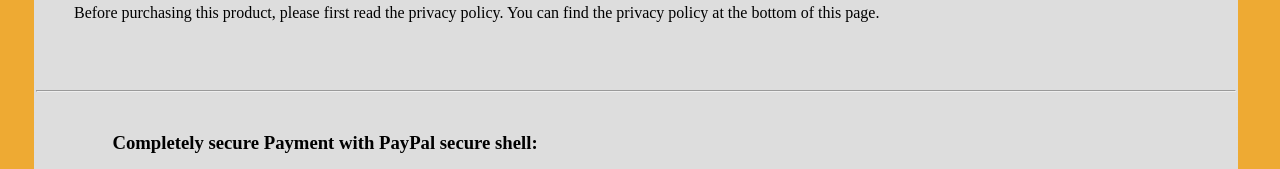
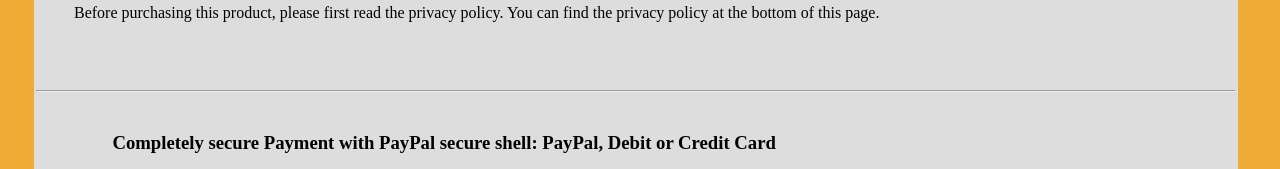
Before and after one commit to EnjoyRelationship/EnjoyRelationship.github.io, a plain HTML site: page index.html in a window 1280 px wide. Shown: the part 2028-2197 px from the top of the page. Drawn offline with Linux system fonts and the light colour scheme.

Commit message:
Update index.html

```diff
--- a/index.html
+++ b/index.html
@@ -159,7 +159,7 @@
         <hr>
 
         <section id="payment">
-            <h3>Completely secure Payment with PayPal secure shell:</h3>
+            <h3>Completely secure Payment with PayPal secure shell: PayPal, Debit or Credit Card</h3>
             <div>
                 <form action="https://www.paypal.com/cgi-bin/webscr" method="post" target="_top">
                     <input type="hidden" name="cmd" value="_s-xclick">
```
Lines whose indentation alone changed are shown as unchanged.
